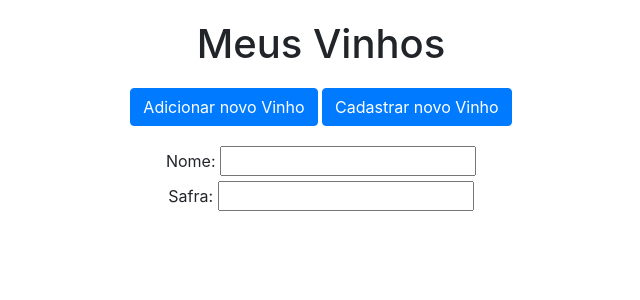
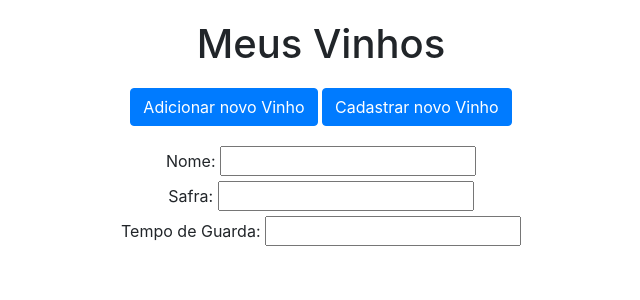
Before and after one commit to Maria0419/vinhoteca3, a Flask app: page / in a window 1280 px wide. Shown: the part 56-356 px from the top of the page, without its empty margins (319-959 px from the left). Run offline with Flask 3, Linux system fonts and the light colour scheme; a user stored in the database is signed in; data comes from the database, SQL or seed files in the repository; some libraries are stand-ins or nearby versions.

Commit message:
tempodeguarda

```diff
--- a/Vinhoteca/website/models.py
+++ b/Vinhoteca/website/models.py
@@ -14,6 +14,7 @@ class Vinho(db.Model):
     nome = db.Column(db.String(100))
     safra = db.Column(db.Integer)
     #data = db.Column(db.DateTime(timezone=True), default=func.now())
+    tempodeguarda = db.Column(db.Integer)
     user_id = db.Column(db.Integer, db.ForeignKey('user.id'))
 
 class User(db.Model, UserMixin):
--- a/Vinhoteca/website/templates/home.html
+++ b/Vinhoteca/website/templates/home.html
@@ -15,6 +15,9 @@
       <label for="nome">Safra: </label>
       <input type="number" name="safra" id="safra"> </input>
       <br />
+      <label for="tempodeguarda">Tempo de Guarda: </label>
+      <input type="number" name="tempodeguarda" id="tempodeguarda"> </input>
+      <br />
   </form>
 
   <ul class="list-group list-group-flush" id="vinhos">
@@ -22,6 +25,7 @@
     <li class="list-group-item">
       {{ vinho.nome }} </br>
       {{ vinho.safra }}
+      {{ vinho.tempodeguarda }}
       <button type="button" class="close" onClick="deleteVinho({{ vinho.id }})">
         <span aria-hidden="true">&times;</span>
       </button>
--- a/Vinhoteca/website/views.py
+++ b/Vinhoteca/website/views.py
@@ -18,6 +18,7 @@ def home():
         if 'add' in request.form:
             nome = request.form.get('nome')#Gets the note from the HTML
             safra = request.form.get('safra')
+            tempodeguarda = request.form.get('tempodeguarda')
 
             if len(nome) < 1:
                 flash('Nome inválido!', category='error')
```
Also changed, not shown: Vinhoteca/instance/database.db.
